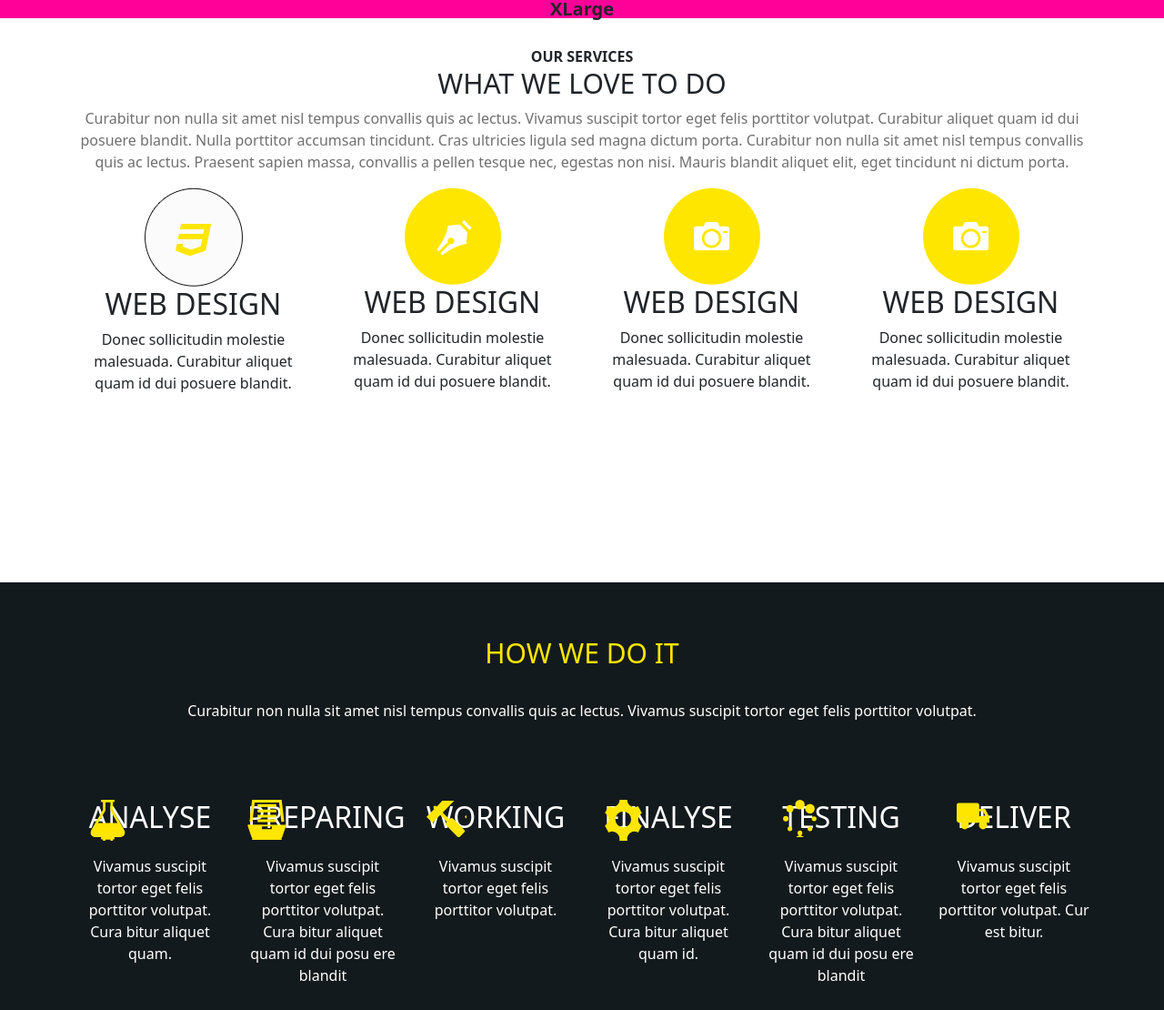
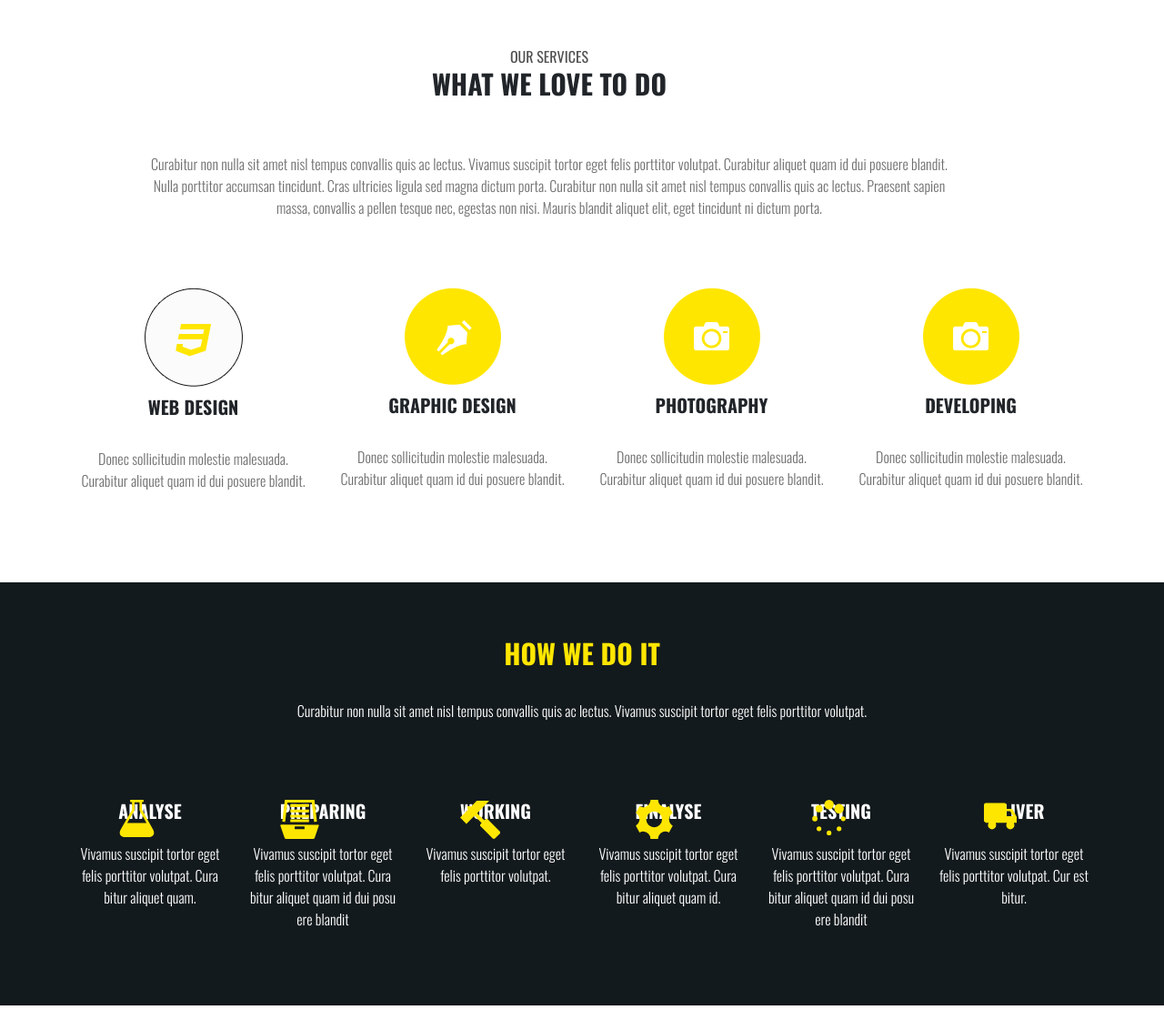
Before and after one commit to OverZerom/Smak-small-bootstrap, a website: page index.html in a window 1280 px wide. Shown: the whole page at 91% size. Drawn offline with nearby package versions, Linux system fonts and the light colour scheme.

Commit message:
обновил шрифт

```diff
--- a/index.html
+++ b/index.html
@@ -4,22 +4,28 @@
         <meta charset="UTF-8" />
         <meta http-equiv="X-UA-Compatible" content="IE=edge" />
         <meta name="viewport" content="width=device-width, initial-scale=1.0" />
+        <link rel="preconnect" href="https://fonts.gstatic.com" />
+        <link href="https://fonts.googleapis.com/css2?family=Oswald:wght@300;400;700&display=swap" rel="stylesheet" />
         <link rel="stylesheet" href="css/main.min.css" />
         <title>Smak-small-bootstrap</title>
     </head>
     <body>
         <div class="contentwhite">
             <div class="container">
-                <div class="row text-center title">
-                    <strong class="text-uppercase">our SERVICES</strong>
-                    <h1 class="text-uppercase">WHAT WE LOVE TO DO</h1>
-                    <p>
-                        Curabitur non nulla sit amet nisl tempus convallis quis ac lectus. Vivamus suscipit tortor eget
-                        felis porttitor volutpat. Curabitur aliquet quam id dui posuere blandit. Nulla porttitor
-                        accumsan tincidunt. Cras ultricies ligula sed magna dictum porta. Curabitur non nulla sit amet
-                        nisl tempus convallis quis ac lectus. Praesent sapien massa, convallis a pellen tesque nec,
-                        egestas non nisi. Mauris blandit aliquet elit, eget tincidunt ni dictum porta.
-                    </p>
+                <div class="row">
+                    <div class="row col-1"></div>
+                    <div class="row col-lg-10 text-center title">
+                        <strong class="text-uppercase">our SERVICES</strong>
+                        <h1 class="text-uppercase">WHAT WE LOVE TO DO</h1>
+                        <p>
+                            Curabitur non nulla sit amet nisl tempus convallis quis ac lectus. Vivamus suscipit tortor
+                            eget felis porttitor volutpat. Curabitur aliquet quam id dui posuere blandit. Nulla
+                            porttitor accumsan tincidunt. Cras ultricies ligula sed magna dictum porta. Curabitur non
+                            nulla sit amet nisl tempus convallis quis ac lectus. Praesent sapien massa, convallis a
+                            pellen tesque nec, egestas non nisi. Mauris blandit aliquet elit, eget tincidunt ni dictum
+                            porta.
+                        </p>
+                    </div>
                 </div>
             </div>
 
@@ -32,23 +38,23 @@
                     </div>
                     <div class="col-12 col-sm-6 col-md-4 col-lg-3 webdesign">
                         <img src="images/graphic-design.png" alt="" />
-                        <h2 class="web-design">WEB DESIGN</h2>
+                        <h2 class="graphic-design">GRAPHIC DESIGN</h2>
                         <p>Donec sollicitudin molestie malesuada. Curabitur aliquet quam id dui posuere blandit.</p>
                     </div>
                     <div class="col-12 col-sm-6 col-md-4 col-lg-3 webdesign">
                         <img src="images/photography.png" alt="" />
-                        <h2 class="web-design">WEB DESIGN</h2>
+                        <h2 class="photography">photography</h2>
                         <p>Donec sollicitudin molestie malesuada. Curabitur aliquet quam id dui posuere blandit.</p>
                     </div>
                     <div class="col-12 col-sm-6 col-md-4 col-lg-3 webdesign">
                         <img src="images/developing.png" alt="" />
-                        <h2 class="web-design">WEB DESIGN</h2>
+                        <h2 class="developing">developing</h2>
                         <p>Donec sollicitudin molestie malesuada. Curabitur aliquet quam id dui posuere blandit.</p>
                     </div>
                 </div>
             </div>
         </div>
-        <div class="contentblue">
+        <div class="border-bottom border-5 border-white contentblue">
             <div class="container">
                 <div class="row text-center title">
                     <h1 class="text-uppercase">HOW WE DO IT</h1>
--- a/scss/_styles.scss
+++ b/scss/_styles.scss
@@ -1,78 +1,52 @@
 @import url("https://fonts.googleapis.com/css2?family=Oswald:wght@300;400;600&family=Roboto&display=swap");
 body {
   padding-top: 50px;
-  &:before {
-    z-index: 10001;
-    line-height: 20px;
-    font-weight: bold;
-    text-align: center;
-    position: fixed;
-    font-size: 20px;
-    top: 0;
-    left: 0;
-    width: 100%;
-    height: 20px;
-    background: limegreen;
-    content: "Xsmall";
-  }
-  @include media-breakpoint-up(sm) {
-    &:before {
-      content: "small";
-      background: #f00;
-    }
-  }
-  @include media-breakpoint-up(md) {
-    font-size: $font-size-base;
-    &:before {
-      content: "middle";
-      background: green;
-    }
-  }
-  @include media-breakpoint-up(lg) {
-    &:before {
-      content: "Large";
-      background: turquoise;
-    }
-  }
-  @include media-breakpoint-up(xl) {
-    &:before {
-      content: "XLarge";
-      background: #f09;
-    }
-  }
-  @include media-breakpoint-up(xxl) {
-    &:before {
-      content: "XXLarge";
-      background: #90f;
-    }
-  }
+  font-family: "Oswald", sans-serif;
 }
 .contentwhite {
   height: 590px;
-}
-.title {
+  strong {
+    font-size: 16px;
+    font-weight: 400;
+
+    color: #515151;
+  }
   h1 {
     font-size: 30px;
+    font-weight: 700;
+    padding-bottom: 50px;
   }
+  h2 {
+    font-size: 20px;
+    padding-top: 10px;
+    font-weight: 700;
+    padding-bottom: 25px;
+    text-transform: uppercase;
+  }
+
   p {
     color: #707070;
     font-size: 16px;
+    font-weight: 300;
+
+    padding-bottom: 60px;
   }
 }
-.services {
-  div {
-  }
-}
+
 .contentblue {
   background: #131a1d;
   height: 470px;
   h1 {
+    font-size: 30px;
+    font-weight: 700;
     color: #ffe600;
     padding-top: 60px;
     padding-bottom: 25px;
   }
   h2 {
     color: white;
+    font-size: 20px;
+    font-weight: 700;
     padding-top: 60px;
     padding-bottom: 15px;
     text-transform: uppercase;
@@ -86,40 +60,41 @@ body {
   h2.analyse::before {
     background: url(../images/sprite/sprite.svg#analyse-ico);
     width: 41px;
-    height: 45px;
+    height: 41px;
   }
   h2.preparing::before {
     background: url(../images/sprite/sprite.svg#preparing-ico);
     width: 43px;
-    height: 44px;
+    height: 43px;
   }
   h2.working::before {
     background: url(../images/sprite/sprite.svg#working-ico);
     width: 44px;
-    height: 42px;
+    height: 44px;
   }
   h2.finalyse::before {
     background: url(../images/sprite/sprite.svg#finalyse-ico);
     width: 43px;
-    height: 45px;
+    height: 43px;
   }
   h2.testing::before {
     background: url(../images/sprite/sprite.svg#testing-ico);
     width: 39px;
-    height: 41px;
+    height: 39px;
   }
   h2.deliver::before {
     background: url(../images/sprite/sprite.svg#deliver-ico);
     width: 36px;
     height: 36px;
   }
-  .icon {
-    width: 44px;
-    height: auto;
-  }
+  // .icon {
+  //   width: 44px;
+  //   height: auto;
+  // }
   p {
+    font-size: 16px;
+    font-weight: 300;
     color: white;
     padding-bottom: 10px;
-    font-size: 16px;
   }
 }
```
Also changed, not shown: css/main.min.css, images/line.png (added).
